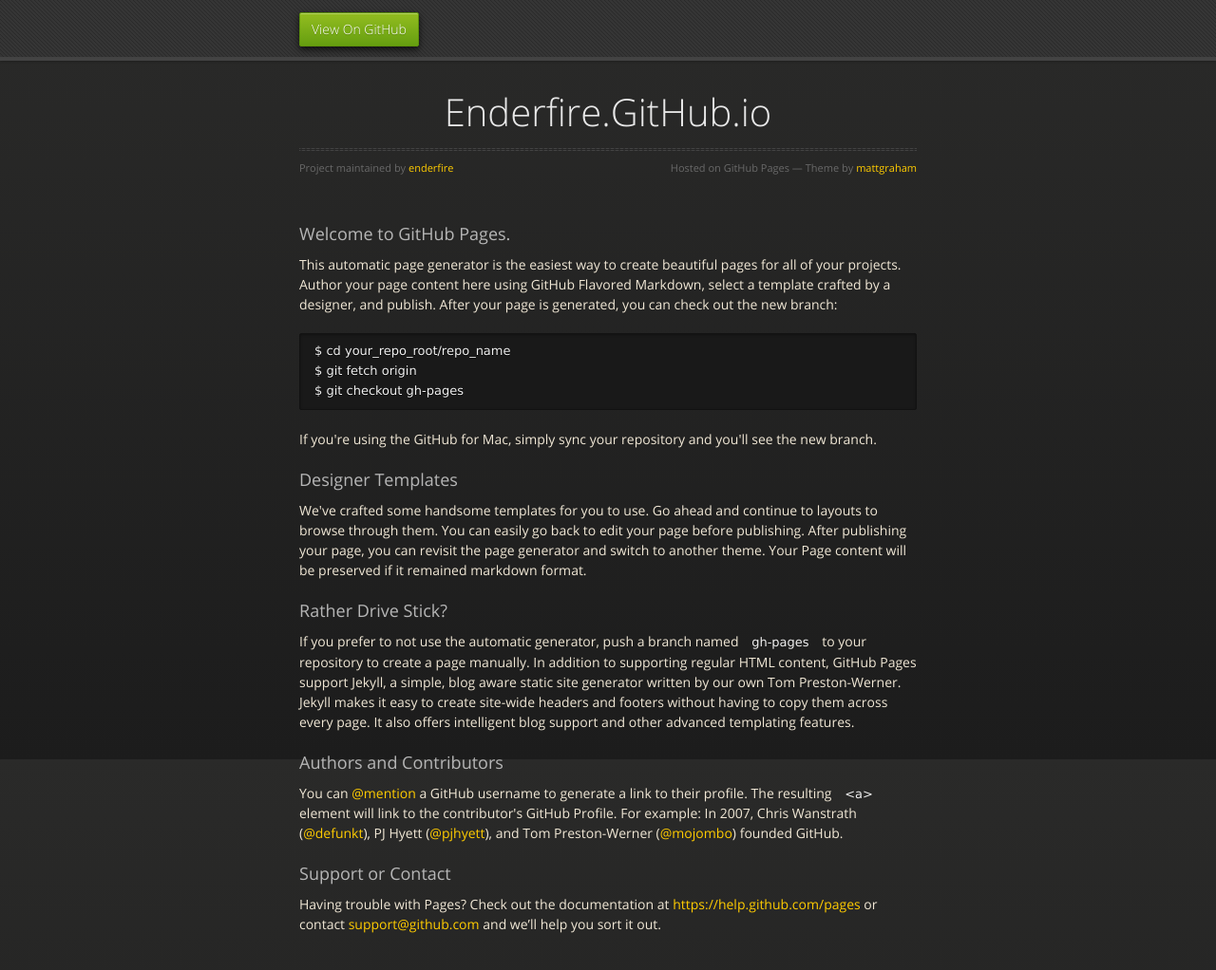
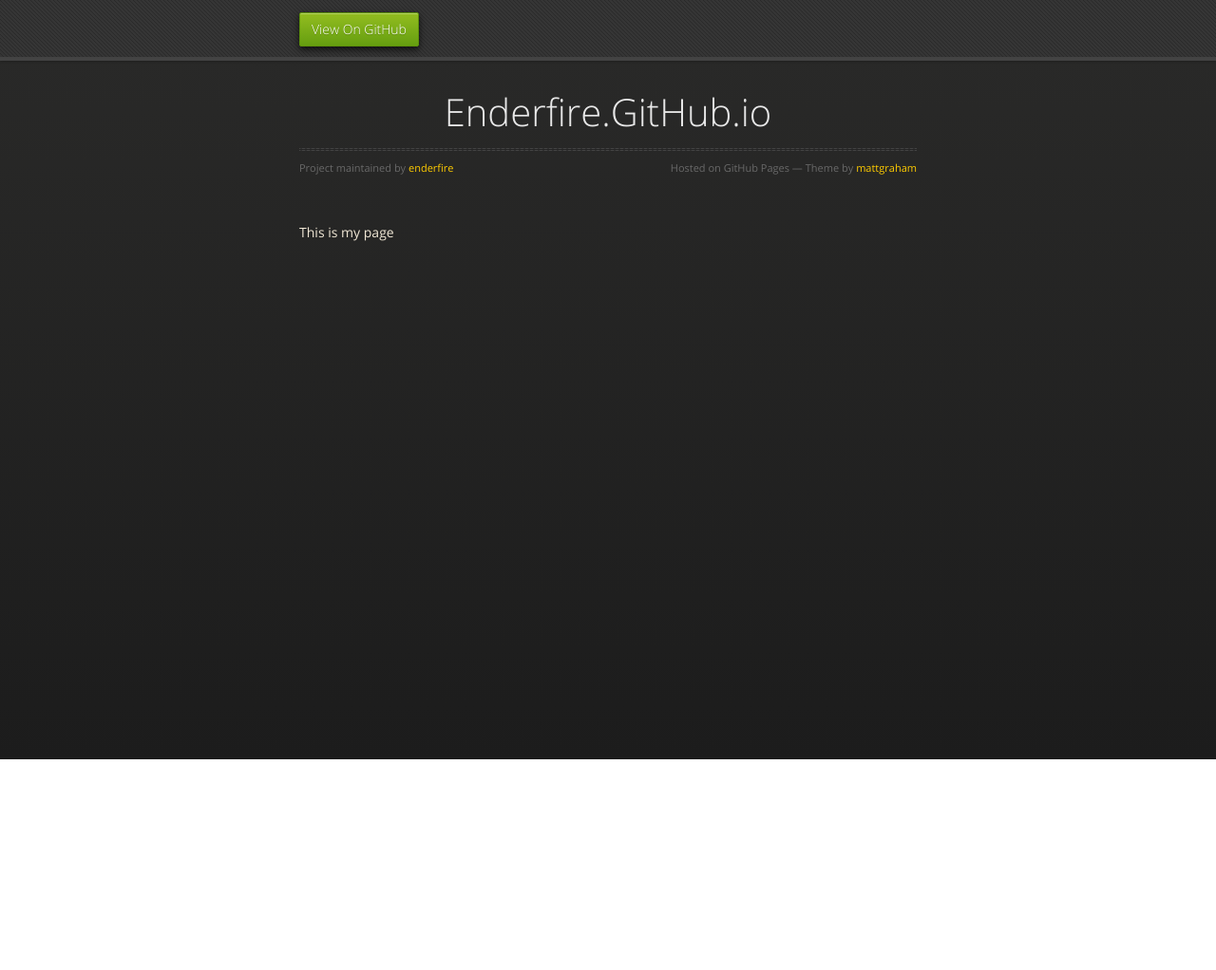
Before and after one commit to enderfire/enderfire.github.io, a plain HTML site: page index.html in a window 1280 px wide. Shown: the whole page at 95% size. After the commit the page ends 800 px from the top, so only its background shows below. Drawn offline with nearby package versions, Linux system fonts and the light colour scheme.

Commit message:
Update index.html

```diff
--- a/index.html
+++ b/index.html
@@ -35,37 +35,10 @@
           <span class="credits right">Hosted on GitHub Pages &mdash; Theme by <a href="https://twitter.com/michigangraham">mattgraham</a></span>
         </div>
 
-        <h3>
-<a id="welcome-to-github-pages" class="anchor" href="#welcome-to-github-pages" aria-hidden="true"><span class="octicon octicon-link"></span></a>Welcome to GitHub Pages.</h3>
 
-<p>This automatic page generator is the easiest way to create beautiful pages for all of your projects. Author your page content here using GitHub Flavored Markdown, select a template crafted by a designer, and publish. After your page is generated, you can check out the new branch:</p>
+This is my page
 
-<pre><code>$ cd your_repo_root/repo_name
-$ git fetch origin
-$ git checkout gh-pages
-</code></pre>
 
-<p>If you're using the GitHub for Mac, simply sync your repository and you'll see the new branch.</p>
-
-<h3>
-<a id="designer-templates" class="anchor" href="#designer-templates" aria-hidden="true"><span class="octicon octicon-link"></span></a>Designer Templates</h3>
-
-<p>We've crafted some handsome templates for you to use. Go ahead and continue to layouts to browse through them. You can easily go back to edit your page before publishing. After publishing your page, you can revisit the page generator and switch to another theme. Your Page content will be preserved if it remained markdown format.</p>
-
-<h3>
-<a id="rather-drive-stick" class="anchor" href="#rather-drive-stick" aria-hidden="true"><span class="octicon octicon-link"></span></a>Rather Drive Stick?</h3>
-
-<p>If you prefer to not use the automatic generator, push a branch named <code>gh-pages</code> to your repository to create a page manually. In addition to supporting regular HTML content, GitHub Pages support Jekyll, a simple, blog aware static site generator written by our own Tom Preston-Werner. Jekyll makes it easy to create site-wide headers and footers without having to copy them across every page. It also offers intelligent blog support and other advanced templating features.</p>
-
-<h3>
-<a id="authors-and-contributors" class="anchor" href="#authors-and-contributors" aria-hidden="true"><span class="octicon octicon-link"></span></a>Authors and Contributors</h3>
-
-<p>You can <a href="https://github.com/blog/821" class="user-mention">@mention</a> a GitHub username to generate a link to their profile. The resulting <code>&lt;a&gt;</code> element will link to the contributor's GitHub Profile. For example: In 2007, Chris Wanstrath (<a href="https://github.com/defunkt" class="user-mention">@defunkt</a>), PJ Hyett (<a href="https://github.com/pjhyett" class="user-mention">@pjhyett</a>), and Tom Preston-Werner (<a href="https://github.com/mojombo" class="user-mention">@mojombo</a>) founded GitHub.</p>
-
-<h3>
-<a id="support-or-contact" class="anchor" href="#support-or-contact" aria-hidden="true"><span class="octicon octicon-link"></span></a>Support or Contact</h3>
-
-<p>Having trouble with Pages? Check out the documentation at <a href="https://help.github.com/pages">https://help.github.com/pages</a> or contact <a href="mailto:support@github.com">support@github.com</a> and we’ll help you sort it out.</p>
       </section>
 
     </div>
```
